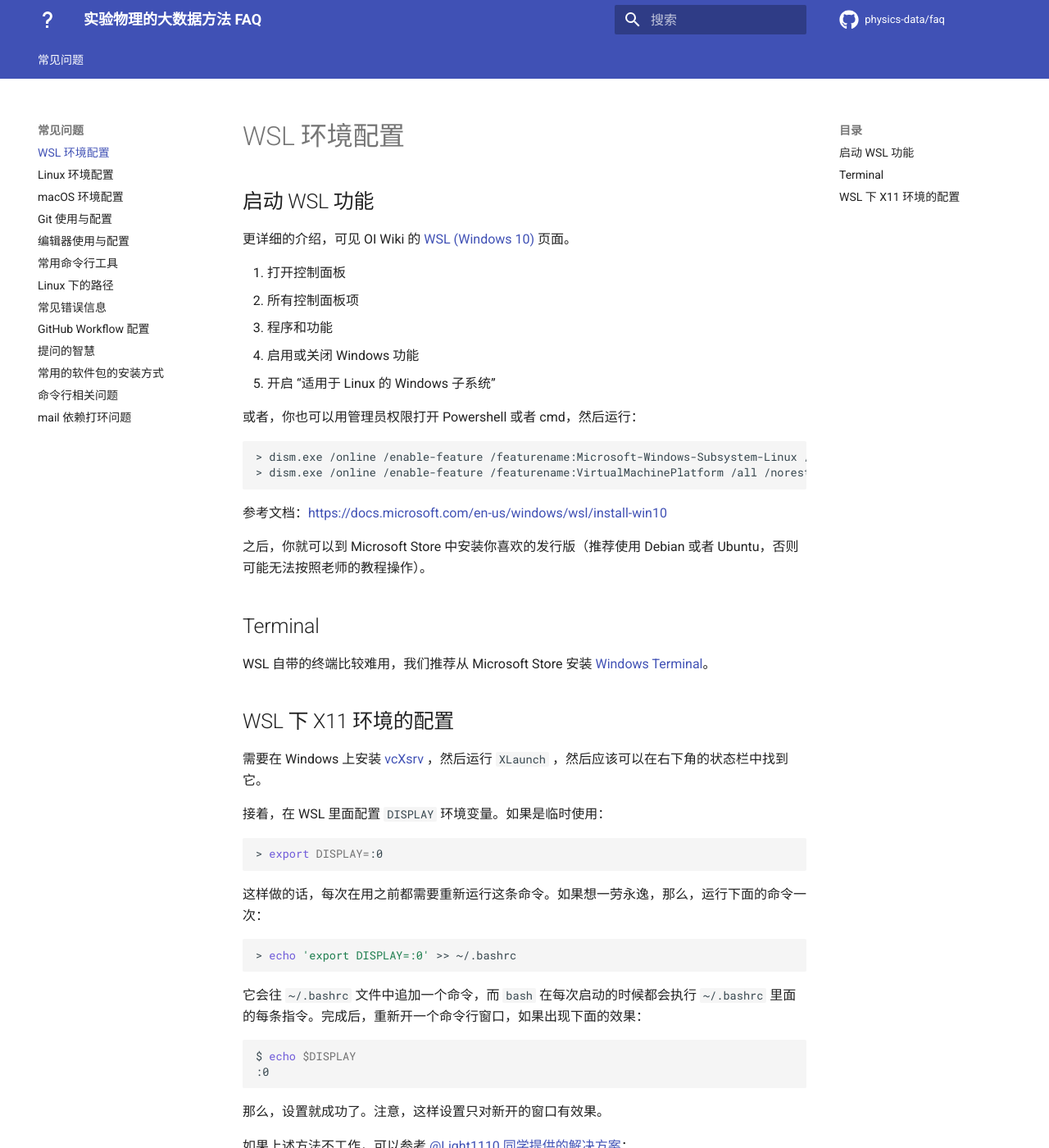
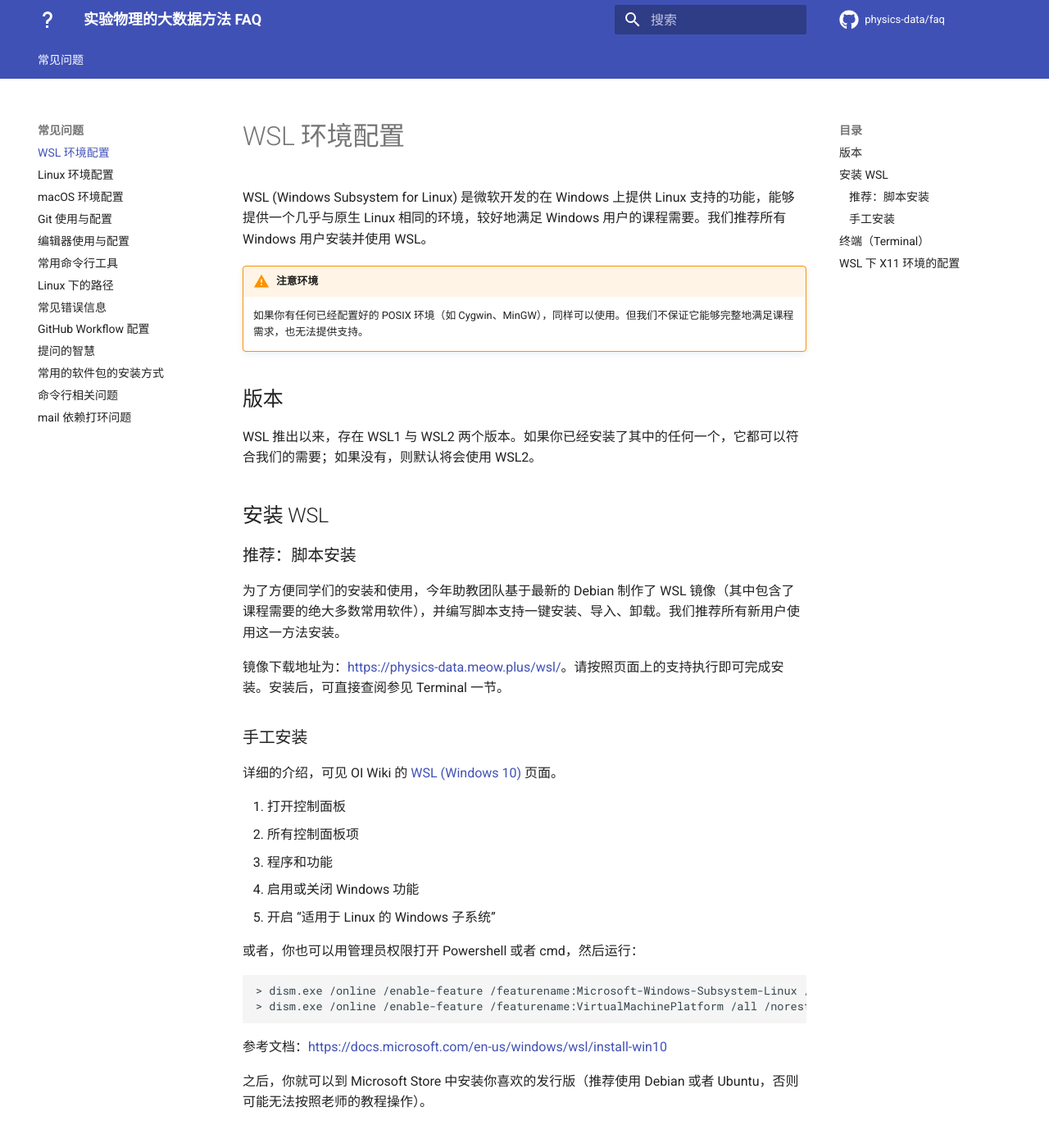
Before and after one commit to physics-data/faq, an MkDocs documentation site: the page built from docs/wsl.md, in a window 1280 px wide and 1400 px high. Shown: the whole window at 82% size. Built offline with MkDocs 1.6.1 and Material for MkDocs 9.7.7, drawn with Linux system fonts in a browser that asks for light colours; comment, search, counter and statistics services are not loaded; some of the changed text lies outside the part shown.

```diff
--- a/docs/wsl.md
+++ b/docs/wsl.md
@@ -1,6 +1,24 @@
-## 启动 WSL 功能
+WSL (Windows Subsystem for Linux) 是微软开发的在 Windows 上提供 Linux 支持的功能，能够提供一个几乎与原生 Linux 相同的环境，较好地满足 Windows 用户的课程需要。我们推荐所有 Windows 用户安装并使用 WSL。
 
-更详细的介绍，可见 OI Wiki 的 [WSL (Windows 10)](https://oi-wiki.org/tools/wsl/) 页面。
+
+!!! warning "注意环境"
+
+    如果你有任何已经配置好的 POSIX 环境（如 Cygwin、MinGW），同样可以使用。但我们不保证它能够完整地满足课程需求，也无法提供支持。
+
+## 版本
+
+WSL 推出以来，存在 WSL1 与 WSL2 两个版本。如果你已经安装了其中的任何一个，它都可以符合我们的需要；如果没有，则默认将会使用 WSL2。
+
+## 安装 WSL
+### 推荐：脚本安装
+
+为了方便同学们的安装和使用，今年助教团队基于最新的 Debian 制作了 WSL 镜像（其中包含了课程需要的绝大多数常用软件），并编写脚本支持一键安装、导入、卸载。我们推荐所有新用户使用这一方法安装。
+
+镜像下载地址为：<https://physics-data.meow.plus/wsl/>。请按照页面上的支持执行即可完成安装。安装后，可直接查阅参见 Terminal 一节。
+
+### 手工安装
+
+详细的介绍，可见 OI Wiki 的 [WSL (Windows 10)](https://oi-wiki.org/tools/wsl/) 页面。
 
 1. 打开控制面板
 2. 所有控制面板项
@@ -19,13 +37,17 @@
 
 之后，你就可以到 Microsoft Store 中安装你喜欢的发行版（推荐使用 Debian 或者 Ubuntu，否则可能无法按照老师的教程操作）。
 
-## Terminal
+## 终端（Terminal）
 
-WSL 自带的终端比较难用，我们推荐从 Microsoft Store 安装 [Windows Terminal](https://www.microsoft.com/zh-cn/p/windows-terminal/9n0dx20hk701)。
+为了与 WSL 交换，我们需要使用终端模拟器（terminal emulator），通常简称为终端（terminal）。
+
+WSL 安装后会自带一个终端（在运行中输入 `wsl` 即可启动），但其并不美观，也缺失必要的功能。我们推荐从 Microsoft Store 安装 [Windows Terminal](https://www.microsoft.com/zh-cn/p/windows-terminal/9n0dx20hk701)，这是微软开发的一款现代终端，功能比较强大。
+
+Windows Terminal 能够自动检测本机所有的 WSL 发行版。如果在使用时导入了新的 WSL 发行版，在设置中随意进行一点改动并保存，就能触发自动检测机制。
 
 ## WSL 下 X11 环境的配置
 
-需要在 Windows 上安装 [vcXsrv](https://sourceforge.net/projects/vcxsrv/files/) ，然后运行 `XLaunch` ，然后应该可以在右下角的状态栏中找到它。
+如果需要在 WSL 中使用 GUI 程序，最简单的办法是在 Windows 上安装 [vcXsrv](https://sourceforge.net/projects/vcxsrv/files/) ，然后运行 `XLaunch` ，然后应该可以在右下角的状态栏中找到它。
 
 接着，在 WSL 里面配置 `DISPLAY` 环境变量。如果是临时使用：
 
@@ -61,3 +83,5 @@ export DISPLAY=$(awk '/nameserver / {print $2; exit}' /etc/resolv.conf 2>/dev/nu
 如：使用 VcXsrv 时，勾选 `Disable access control`
 
 参考：https://stackoverflow.com/questions/61110603/how-to-set-up-working-x11-forwarding-on-wsl2
+
+如果你是 Windows 高级用户，可以体验 Windows 新的 [WSLg](https://github.com/microsoft/wslg) 功能，可能获得更好的图形性能和体验。
```
Also changed, not shown: docs/git.md (+7 -0 lines), docs/install.md (+6 -0 lines), docs/linux.md (+3 -0 lines), docs/mac.md (+5 -1 lines).
